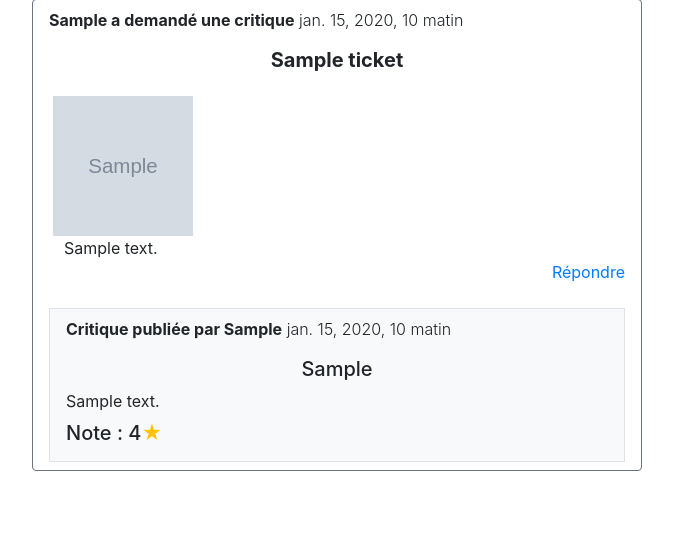
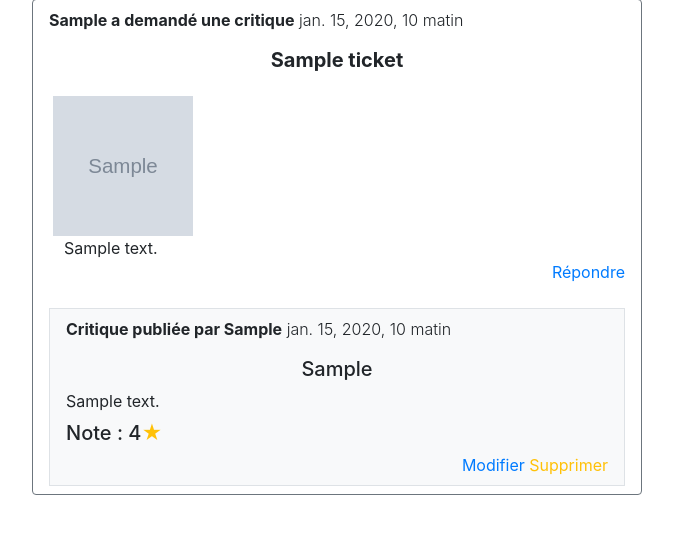
Before and after one commit to pascaline841/p9, a Django app: template src/board/templates/flux.html in a window 1280 px wide. Shown: the part 97-631 px from the top of the page, without its empty margins (303-976 px from the left). Run offline with Django 3.2, Linux system fonts and the light colour scheme; the template is opened without the code that fills it: values that come from a table or form of the project are taken from there, others are empty; a user stored in the database is signed in; tables that the repository leaves empty hold one stand-in row (values such as "Sample post"); grey boxes marked "Sample" are stand-in pictures; some libraries are stand-ins or nearby versions.

Commit message:
correction ecrire review et bouton supp/modifier flux

```diff
--- a/src/board/templates/flux.html
+++ b/src/board/templates/flux.html
@@ -47,7 +47,19 @@
                     <div class="box pt-2">
                         <h5>Note : {{ review.rating }}<span class="text-warning">&#9733</span></h5>
                     </div>
+                    {% if review.user == user %}
+                    <div class="text-right">
+                        <a type="button" href="{% url 'board:update_review' review.id %}">
+                            Modifier
+                        </a>
+                        <a class="text-warning" href="{% url 'board:delete_review' review.id %}"
+                            onclick="return confirm('Etes-vous sur de vouloir supprimer ?')">
+                            Supprimer
+                        </a>
+                    </div>
+                    {% endif %}
                 </div>
+
                 {% endfor %}
             </div>
         </div>
```
Also changed, not shown: src/board/views.py (+4 -6 lines).
